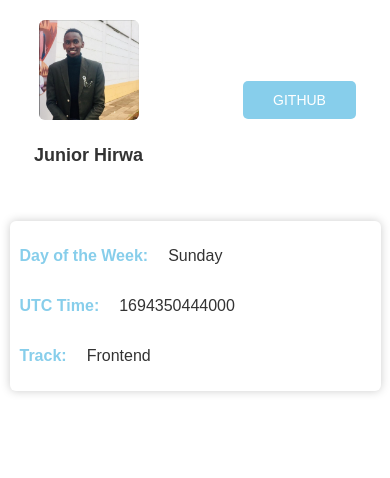
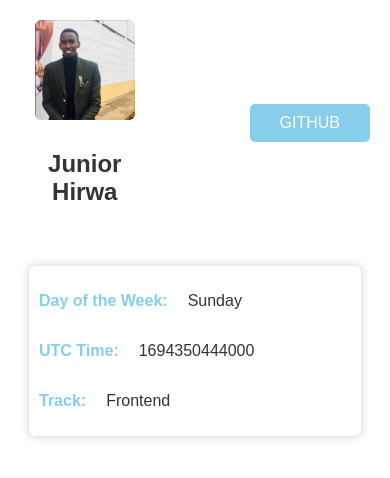
Before and after one commit to HIRWA13/Hngx-stage_one_task, a plain HTML site: page index.html in a window 390 px wide. Drawn offline with Linux system fonts and the light colour scheme.

Commit message:
updated the obile designs

```diff
--- a/style.css
+++ b/style.css
@@ -69,7 +69,6 @@ nav .second a {
         flex-direction: column;
     }
     nav {
-      padding-bottom: 20px;
       flex-direction: row;
       gap: 100px;
     }
@@ -83,20 +82,8 @@ nav .second a {
       height: 100px;
       margin-top: 0;
     }
-
-    nav h1 {
-      font-size: 18px;
-      text-align: center;
-    }
-
-    .second a {
-      font-size: 14px;
-      width: 100%;
-      text-align: center;
-    }
-
     main {
-      width: 90%;
+      width: 80%;
       margin: 20px auto;
     }
   }
```
